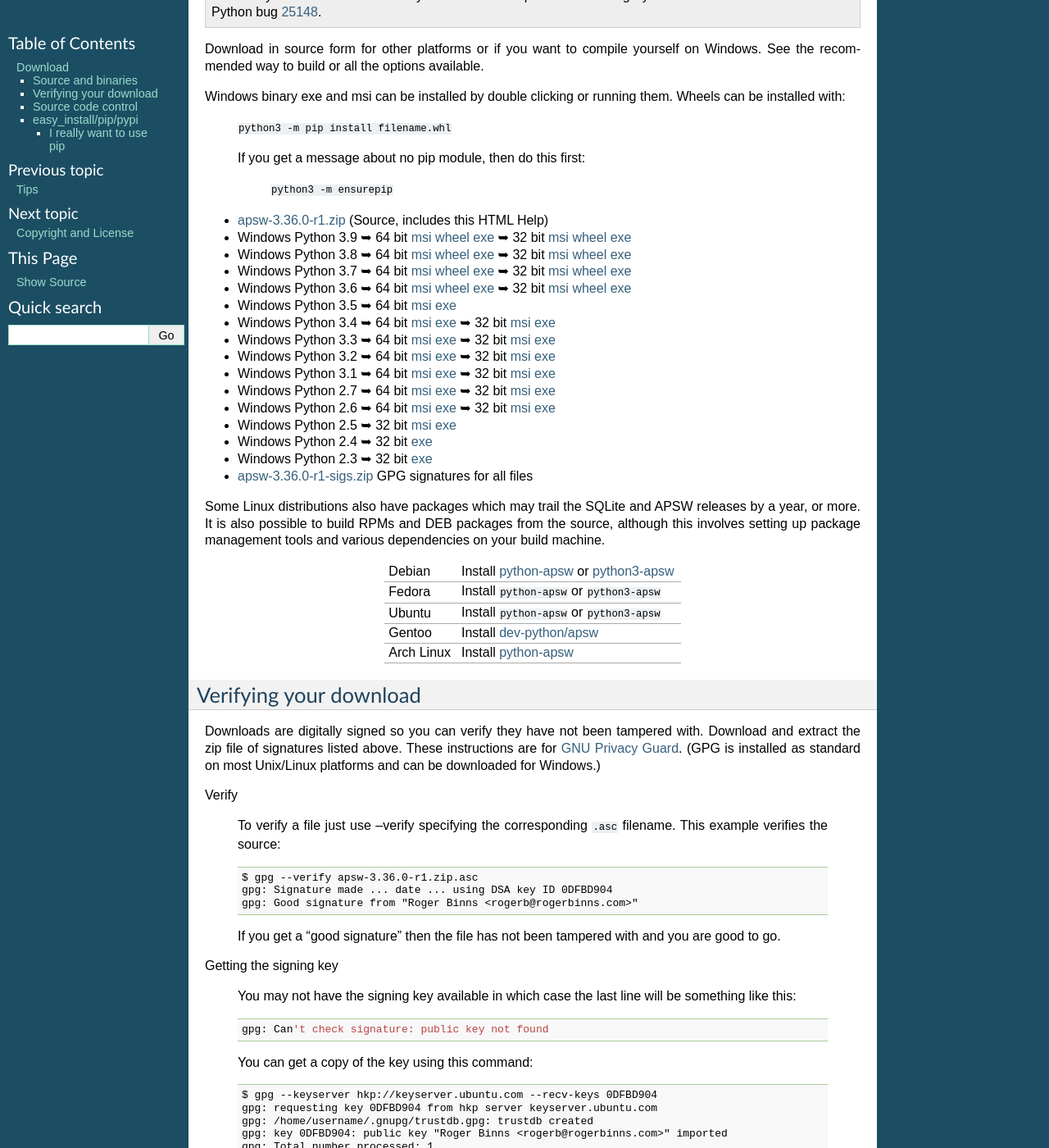
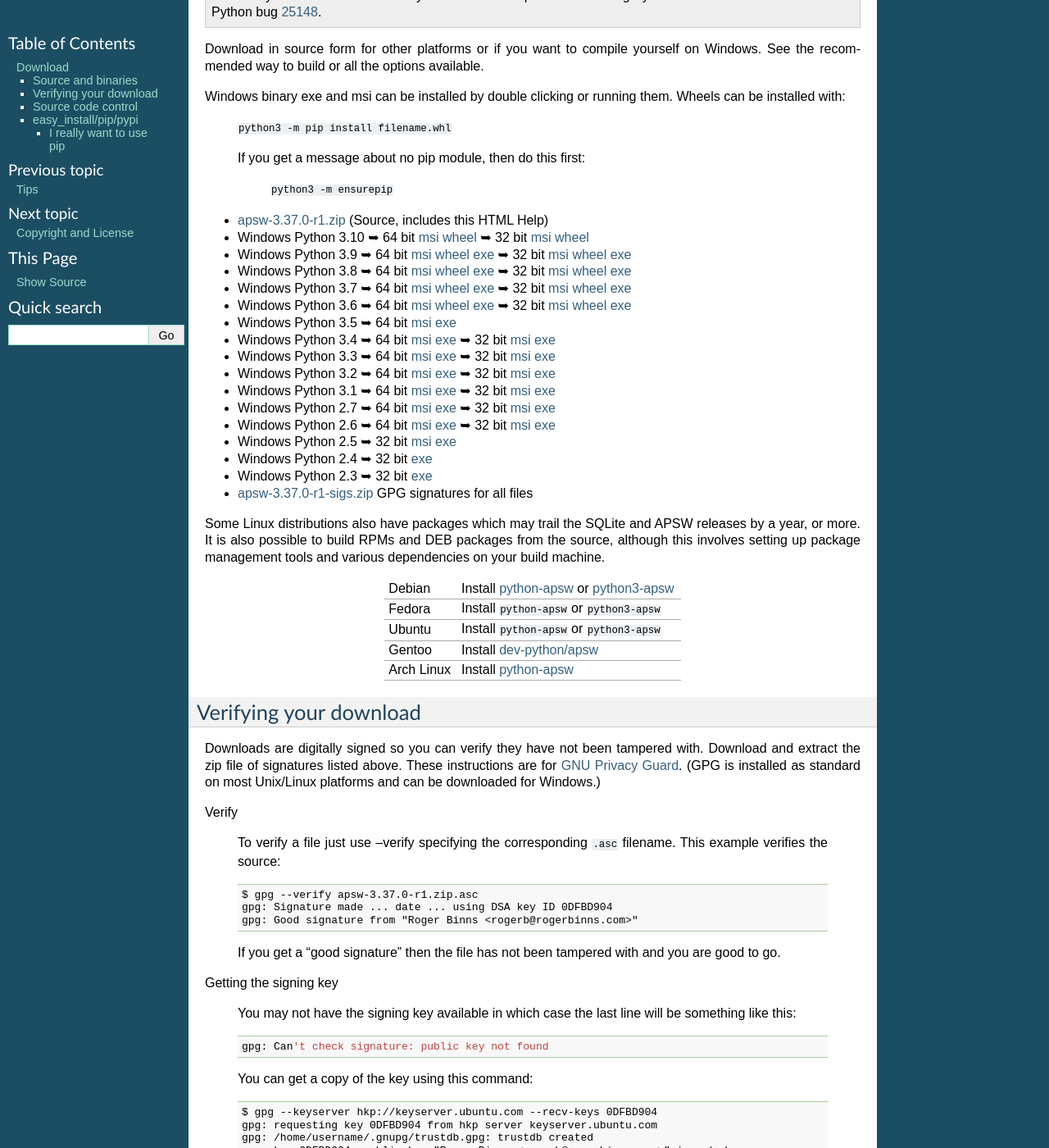
Before and after one commit to rogerbinns/apsw, a Sphinx documentation site: the page built from doc/download.rst, in a window 1280 px wide and 1400 px high, scrolled down 378 px. Shown: the whole window at 82% size. Built offline with Sphinx 7.4.7, drawn with Linux system fonts in a browser that asks for light colours; pages that are not in the unit, such as notebooks, are missing from menus; the version number is read from the project's files by our own code; some of the changed text lies outside the part shown.

Commit message:
Release bump with 2 new constants

```diff
--- a/doc/changes.rst
+++ b/doc/changes.rst
@@ -15,13 +15,16 @@
 <https://www.rogerbinns.com/blog/XXXXXX>`__).
 
 Windows Python 3.10 binaries are available to download.  The .exe format
-is no longer with this Python version.
+is no longer available with this Python version.
 
 Fixed custom VFS extension loading failure could leave the error
 message unterminated.
 
 Updated size of mutex array used by the :func:`fork checker <fork_checker>`
 
+Added constants:
+
+* SQLITE_CONSTRAINT_DATATYPE, SQLITE_OPEN_EXRESCODE
 
 3.36.0-r1
 =========
--- a/doc/download.rst
+++ b/doc/download.rst
@@ -44,64 +44,68 @@
 
 .. downloads-begin
 
-* `apsw-3.36.0-r1.zip
-  <https://github.com/rogerbinns/apsw/releases/download/3.36.0-r1/apsw-3.36.0-r1.zip>`__
+* `apsw-3.37.0-r1.zip
+  <https://github.com/rogerbinns/apsw/releases/download/3.37.0-r1/apsw-3.37.0-r1.zip>`__
   (Source, includes this HTML Help)
 
+* Windows Python 3.10
+  ➥ 64 bit  `msi   <https://github.com/rogerbinns/apsw/releases/download/3.37.0-r1/apsw-3.37.0.win-amd64-py3.10.msi>`__ `wheel   <https://github.com/rogerbinns/apsw/releases/download/3.37.0-r1/apsw-3.37.0-cp310-cp310-win_amd64.whl>`__
+  ➥ 32 bit  `msi   <https://github.com/rogerbinns/apsw/releases/download/3.37.0-r1/apsw-3.37.0.win32-py3.10.msi>`__ `wheel   <https://github.com/rogerbinns/apsw/releases/download/3.37.0-r1/apsw-3.37.0-cp310-cp310-win32.whl>`__
+
 * Windows Python 3.9
-  ➥ 64 bit  `msi   <https://github.com/rogerbinns/apsw/releases/download/3.36.0-r1/apsw-3.36.0.win-amd64-py3.9.msi>`__ `wheel   <https://github.com/rogerbinns/apsw/releases/download/3.36.0-r1/apsw-3.36.0-cp39-cp39-win_amd64.whl>`__ `exe   <https://github.com/rogerbinns/apsw/releases/download/3.36.0-r1/apsw-3.36.0.win-amd64-py3.9.exe>`__
-  ➥ 32 bit  `msi   <https://github.com/rogerbinns/apsw/releases/download/3.36.0-r1/apsw-3.36.0.win32-py3.9.msi>`__ `wheel   <https://github.com/rogerbinns/apsw/releases/download/3.36.0-r1/apsw-3.36.0-cp39-cp39-win32.whl>`__ `exe   <https://github.com/rogerbinns/apsw/releases/download/3.36.0-r1/apsw-3.36.0.win32-py3.9.exe>`__
+  ➥ 64 bit  `msi   <https://github.com/rogerbinns/apsw/releases/download/3.37.0-r1/apsw-3.37.0.win-amd64-py3.9.msi>`__ `wheel   <https://github.com/rogerbinns/apsw/releases/download/3.37.0-r1/apsw-3.37.0-cp39-cp39-win_amd64.whl>`__ `exe   <https://github.com/rogerbinns/apsw/releases/download/3.37.0-r1/apsw-3.37.0.win-amd64-py3.9.exe>`__
+  ➥ 32 bit  `msi   <https://github.com/rogerbinns/apsw/releases/download/3.37.0-r1/apsw-3.37.0.win32-py3.9.msi>`__ `wheel   <https://github.com/rogerbinns/apsw/releases/download/3.37.0-r1/apsw-3.37.0-cp39-cp39-win32.whl>`__ `exe   <https://github.com/rogerbinns/apsw/releases/download/3.37.0-r1/apsw-3.37.0.win32-py3.9.exe>`__
 
 * Windows Python 3.8
-  ➥ 64 bit  `msi   <https://github.com/rogerbinns/apsw/releases/download/3.36.0-r1/apsw-3.36.0.win-amd64-py3.8.msi>`__ `wheel   <https://github.com/rogerbinns/apsw/releases/download/3.36.0-r1/apsw-3.36.0-cp38-cp38-win_amd64.whl>`__ `exe   <https://github.com/rogerbinns/apsw/releases/download/3.36.0-r1/apsw-3.36.0.win-amd64-py3.8.exe>`__
-  ➥ 32 bit  `msi   <https://github.com/rogerbinns/apsw/releases/download/3.36.0-r1/apsw-3.36.0.win32-py3.8.msi>`__ `wheel   <https://github.com/rogerbinns/apsw/releases/download/3.36.0-r1/apsw-3.36.0-cp38-cp38-win32.whl>`__ `exe   <https://github.com/rogerbinns/apsw/releases/download/3.36.0-r1/apsw-3.36.0.win32-py3.8.exe>`__
+  ➥ 64 bit  `msi   <https://github.com/rogerbinns/apsw/releases/download/3.37.0-r1/apsw-3.37.0.win-amd64-py3.8.msi>`__ `wheel   <https://github.com/rogerbinns/apsw/releases/download/3.37.0-r1/apsw-3.37.0-cp38-cp38-win_amd64.whl>`__ `exe   <https://github.com/rogerbinns/apsw/releases/download/3.37.0-r1/apsw-3.37.0.win-amd64-py3.8.exe>`__
+  ➥ 32 bit  `msi   <https://github.com/rogerbinns/apsw/releases/download/3.37.0-r1/apsw-3.37.0.win32-py3.8.msi>`__ `wheel   <https://github.com/rogerbinns/apsw/releases/download/3.37.0-r1/apsw-3.37.0-cp38-cp38-win32.whl>`__ `exe   <https://github.com/rogerbinns/apsw/releases/download/3.37.0-r1/apsw-3.37.0.win32-py3.8.exe>`__
 
 * Windows Python 3.7
-  ➥ 64 bit  `msi   <https://github.com/rogerbinns/apsw/releases/download/3.36.0-r1/apsw-3.36.0.win-amd64-py3.7.msi>`__ `wheel   <https://github.com/rogerbinns/apsw/releases/download/3.36.0-r1/apsw-3.36.0-cp37-cp37m-win_amd64.whl>`__ `exe   <https://github.com/rogerbinns/apsw/releases/download/3.36.0-r1/apsw-3.36.0.win-amd64-py3.7.exe>`__
-  ➥ 32 bit  `msi   <https://github.com/rogerbinns/apsw/releases/download/3.36.0-r1/apsw-3.36.0.win32-py3.7.msi>`__ `wheel   <https://github.com/rogerbinns/apsw/releases/download/3.36.0-r1/apsw-3.36.0-cp37-cp37m-win32.whl>`__ `exe   <https://github.com/rogerbinns/apsw/releases/download/3.36.0-r1/apsw-3.36.0.win32-py3.7.exe>`__
+  ➥ 64 bit  `msi   <https://github.com/rogerbinns/apsw/releases/download/3.37.0-r1/apsw-3.37.0.win-amd64-py3.7.msi>`__ `wheel   <https://github.com/rogerbinns/apsw/releases/download/3.37.0-r1/apsw-3.37.0-cp37-cp37m-win_amd64.whl>`__ `exe   <https://github.com/rogerbinns/apsw/releases/download/3.37.0-r1/apsw-3.37.0.win-amd64-py3.7.exe>`__
+  ➥ 32 bit  `msi   <https://github.com/rogerbinns/apsw/releases/download/3.37.0-r1/apsw-3.37.0.win32-py3.7.msi>`__ `wheel   <https://github.com/rogerbinns/apsw/releases/download/3.37.0-r1/apsw-3.37.0-cp37-cp37m-win32.whl>`__ `exe   <https://github.com/rogerbinns/apsw/releases/download/3.37.0-r1/apsw-3.37.0.win32-py3.7.exe>`__
 
 * Windows Python 3.6
-  ➥ 64 bit  `msi   <https://github.com/rogerbinns/apsw/releases/download/3.36.0-r1/apsw-3.36.0.win-amd64-py3.6.msi>`__ `wheel   <https://github.com/rogerbinns/apsw/releases/download/3.36.0-r1/apsw-3.36.0-cp36-cp36m-win_amd64.whl>`__ `exe   <https://github.com/rogerbinns/apsw/releases/download/3.36.0-r1/apsw-3.36.0.win-amd64-py3.6.exe>`__
-  ➥ 32 bit  `msi   <https://github.com/rogerbinns/apsw/releases/download/3.36.0-r1/apsw-3.36.0.win32-py3.6.msi>`__ `wheel   <https://github.com/rogerbinns/apsw/releases/download/3.36.0-r1/apsw-3.36.0-cp36-cp36m-win32.whl>`__ `exe   <https://github.com/rogerbinns/apsw/releases/download/3.36.0-r1/apsw-3.36.0.win32-py3.6.exe>`__
+  ➥ 64 bit  `msi   <https://github.com/rogerbinns/apsw/releases/download/3.37.0-r1/apsw-3.37.0.win-amd64-py3.6.msi>`__ `wheel   <https://github.com/rogerbinns/apsw/releases/download/3.37.0-r1/apsw-3.37.0-cp36-cp36m-win_amd64.whl>`__ `exe   <https://github.com/rogerbinns/apsw/releases/download/3.37.0-r1/apsw-3.37.0.win-amd64-py3.6.exe>`__
+  ➥ 32 bit  `msi   <https://github.com/rogerbinns/apsw/releases/download/3.37.0-r1/apsw-3.37.0.win32-py3.6.msi>`__ `wheel   <https://github.com/rogerbinns/apsw/releases/download/3.37.0-r1/apsw-3.37.0-cp36-cp36m-win32.whl>`__ `exe   <https://github.com/rogerbinns/apsw/releases/download/3.37.0-r1/apsw-3.37.0.win32-py3.6.exe>`__
 
 * Windows Python 3.5
-  ➥ 64 bit  `msi   <https://github.com/rogerbinns/apsw/releases/download/3.36.0-r1/apsw-3.36.0.win-amd64-py3.5.msi>`__ `exe   <https://github.com/rogerbinns/apsw/releases/download/3.36.0-r1/apsw-3.36.0.win-amd64-py3.5.exe>`__
+  ➥ 64 bit  `msi   <https://github.com/rogerbinns/apsw/releases/download/3.37.0-r1/apsw-3.37.0.win-amd64-py3.5.msi>`__ `exe   <https://github.com/rogerbinns/apsw/releases/download/3.37.0-r1/apsw-3.37.0.win-amd64-py3.5.exe>`__
 
 * Windows Python 3.4
-  ➥ 64 bit  `msi   <https://github.com/rogerbinns/apsw/releases/download/3.36.0-r1/apsw-3.36.0.win-amd64-py3.4.msi>`__ `exe   <https://github.com/rogerbinns/apsw/releases/download/3.36.0-r1/apsw-3.36.0.win-amd64-py3.4.exe>`__
-  ➥ 32 bit  `msi   <https://github.com/rogerbinns/apsw/releases/download/3.36.0-r1/apsw-3.36.0.win32-py3.4.msi>`__ `exe   <https://github.com/rogerbinns/apsw/releases/download/3.36.0-r1/apsw-3.36.0.win32-py3.4.exe>`__
+  ➥ 64 bit  `msi   <https://github.com/rogerbinns/apsw/releases/download/3.37.0-r1/apsw-3.37.0.win-amd64-py3.4.msi>`__ `exe   <https://github.com/rogerbinns/apsw/releases/download/3.37.0-r1/apsw-3.37.0.win-amd64-py3.4.exe>`__
+  ➥ 32 bit  `msi   <https://github.com/rogerbinns/apsw/releases/download/3.37.0-r1/apsw-3.37.0.win32-py3.4.msi>`__ `exe   <https://github.com/rogerbinns/apsw/releases/download/3.37.0-r1/apsw-3.37.0.win32-py3.4.exe>`__
 
 * Windows Python 3.3
-  ➥ 64 bit  `msi   <https://github.com/rogerbinns/apsw/releases/download/3.36.0-r1/apsw-3.36.0.win-amd64-py3.3.msi>`__ `exe   <https://github.com/rogerbinns/apsw/releases/download/3.36.0-r1/apsw-3.36.0.win-amd64-py3.3.exe>`__
-  ➥ 32 bit  `msi   <https://github.com/rogerbinns/apsw/releases/download/3.36.0-r1/apsw-3.36.0.win32-py3.3.msi>`__ `exe   <https://github.com/rogerbinns/apsw/releases/download/3.36.0-r1/apsw-3.36.0.win32-py3.3.exe>`__
+  ➥ 64 bit  `msi   <https://github.com/rogerbinns/apsw/releases/download/3.37.0-r1/apsw-3.37.0.win-amd64-py3.3.msi>`__ `exe   <https://github.com/rogerbinns/apsw/releases/download/3.37.0-r1/apsw-3.37.0.win-amd64-py3.3.exe>`__
+  ➥ 32 bit  `msi   <https://github.com/rogerbinns/apsw/releases/download/3.37.0-r1/apsw-3.37.0.win32-py3.3.msi>`__ `exe   <https://github.com/rogerbinns/apsw/releases/download/3.37.0-r1/apsw-3.37.0.win32-py3.3.exe>`__
 
 * Windows Python 3.2
-  ➥ 64 bit  `msi   <https://github.com/rogerbinns/apsw/releases/download/3.36.0-r1/apsw-3.36.0.win-amd64-py3.2.msi>`__ `exe   <https://github.com/rogerbinns/apsw/releases/download/3.36.0-r1/apsw-3.36.0.win-amd64-py3.2.exe>`__
-  ➥ 32 bit  `msi   <https://github.com/rogerbinns/apsw/releases/download/3.36.0-r1/apsw-3.36.0.win32-py3.2.msi>`__ `exe   <https://github.com/rogerbinns/apsw/releases/download/3.36.0-r1/apsw-3.36.0.win32-py3.2.exe>`__
+  ➥ 64 bit  `msi   <https://github.com/rogerbinns/apsw/releases/download/3.37.0-r1/apsw-3.37.0.win-amd64-py3.2.msi>`__ `exe   <https://github.com/rogerbinns/apsw/releases/download/3.37.0-r1/apsw-3.37.0.win-amd64-py3.2.exe>`__
+  ➥ 32 bit  `msi   <https://github.com/rogerbinns/apsw/releases/download/3.37.0-r1/apsw-3.37.0.win32-py3.2.msi>`__ `exe   <https://github.com/rogerbinns/apsw/releases/download/3.37.0-r1/apsw-3.37.0.win32-py3.2.exe>`__
 
 * Windows Python 3.1
-  ➥ 64 bit  `msi   <https://github.com/rogerbinns/apsw/releases/download/3.36.0-r1/apsw-3.36.0.win-amd64-py3.1.msi>`__ `exe   <https://github.com/rogerbinns/apsw/releases/download/3.36.0-r1/apsw-3.36.0.win-amd64-py3.1.exe>`__
-  ➥ 32 bit  `msi   <https://github.com/rogerbinns/apsw/releases/download/3.36.0-r1/apsw-3.36.0.win32-py3.1.msi>`__ `exe   <https://github.com/rogerbinns/apsw/releases/download/3.36.0-r1/apsw-3.36.0.win32-py3.1.exe>`__
+  ➥ 64 bit  `msi   <https://github.com/rogerbinns/apsw/releases/download/3.37.0-r1/apsw-3.37.0.win-amd64-py3.1.msi>`__ `exe   <https://github.com/rogerbinns/apsw/releases/download/3.37.0-r1/apsw-3.37.0.win-amd64-py3.1.exe>`__
+  ➥ 32 bit  `msi   <https://github.com/rogerbinns/apsw/releases/download/3.37.0-r1/apsw-3.37.0.win32-py3.1.msi>`__ `exe   <https://github.com/rogerbinns/apsw/releases/download/3.37.0-r1/apsw-3.37.0.win32-py3.1.exe>`__
 
 * Windows Python 2.7
-  ➥ 64 bit  `msi   <https://github.com/rogerbinns/apsw/releases/download/3.36.0-r1/apsw-3.36.0.win-amd64-py2.7.msi>`__ `exe   <https://github.com/rogerbinns/apsw/releases/download/3.36.0-r1/apsw-3.36.0.win-amd64-py2.7.exe>`__
-  ➥ 32 bit  `msi   <https://github.com/rogerbinns/apsw/releases/download/3.36.0-r1/apsw-3.36.0.win32-py2.7.msi>`__ `exe   <https://github.com/rogerbinns/apsw/releases/download/3.36.0-r1/apsw-3.36.0.win32-py2.7.exe>`__
+  ➥ 64 bit  `msi   <https://github.com/rogerbinns/apsw/releases/download/3.37.0-r1/apsw-3.37.0.win-amd64-py2.7.msi>`__ `exe   <https://github.com/rogerbinns/apsw/releases/download/3.37.0-r1/apsw-3.37.0.win-amd64-py2.7.exe>`__
+  ➥ 32 bit  `msi   <https://github.com/rogerbinns/apsw/releases/download/3.37.0-r1/apsw-3.37.0.win32-py2.7.msi>`__ `exe   <https://github.com/rogerbinns/apsw/releases/download/3.37.0-r1/apsw-3.37.0.win32-py2.7.exe>`__
 
 * Windows Python 2.6
-  ➥ 64 bit  `msi   <https://github.com/rogerbinns/apsw/releases/download/3.36.0-r1/apsw-3.36.0.win-amd64-py2.6.msi>`__ `exe   <https://github.com/rogerbinns/apsw/releases/download/3.36.0-r1/apsw-3.36.0.win-amd64-py2.6.exe>`__
-  ➥ 32 bit  `msi   <https://github.com/rogerbinns/apsw/releases/download/3.36.0-r1/apsw-3.36.0.win32-py2.6.msi>`__ `exe   <https://github.com/rogerbinns/apsw/releases/download/3.36.0-r1/apsw-3.36.0.win32-py2.6.exe>`__
+  ➥ 64 bit  `msi   <https://github.com/rogerbinns/apsw/releases/download/3.37.0-r1/apsw-3.37.0.win-amd64-py2.6.msi>`__ `exe   <https://github.com/rogerbinns/apsw/releases/download/3.37.0-r1/apsw-3.37.0.win-amd64-py2.6.exe>`__
+  ➥ 32 bit  `msi   <https://github.com/rogerbinns/apsw/releases/download/3.37.0-r1/apsw-3.37.0.win32-py2.6.msi>`__ `exe   <https://github.com/rogerbinns/apsw/releases/download/3.37.0-r1/apsw-3.37.0.win32-py2.6.exe>`__
 
 * Windows Python 2.5
-  ➥ 32 bit  `msi   <https://github.com/rogerbinns/apsw/releases/download/3.36.0-r1/apsw-3.36.0.win32-py2.5.msi>`__ `exe   <https://github.com/rogerbinns/apsw/releases/download/3.36.0-r1/apsw-3.36.0.win32-py2.5.exe>`__
+  ➥ 32 bit  `msi   <https://github.com/rogerbinns/apsw/releases/download/3.37.0-r1/apsw-3.37.0.win32-py2.5.msi>`__ `exe   <https://github.com/rogerbinns/apsw/releases/download/3.37.0-r1/apsw-3.37.0.win32-py2.5.exe>`__
 
 * Windows Python 2.4
-  ➥ 32 bit  `exe   <https://github.com/rogerbinns/apsw/releases/download/3.36.0-r1/apsw-3.36.0-r1.win32-py2.4.exe>`__
+  ➥ 32 bit  `exe   <https://github.com/rogerbinns/apsw/releases/download/3.37.0-r1/apsw-3.37.0-r1.win32-py2.4.exe>`__
 
 * Windows Python 2.3
-  ➥ 32 bit  `exe   <https://github.com/rogerbinns/apsw/releases/download/3.36.0-r1/apsw-3.36.0-r1.win32-py2.3.exe>`__
+  ➥ 32 bit  `exe   <https://github.com/rogerbinns/apsw/releases/download/3.37.0-r1/apsw-3.37.0-r1.win32-py2.3.exe>`__
 
-* `apsw-3.36.0-r1-sigs.zip
-  <https://github.com/rogerbinns/apsw/releases/download/3.36.0-r1/apsw-3.36.0-r1-sigs.zip>`__
+* `apsw-3.37.0-r1-sigs.zip
+  <https://github.com/rogerbinns/apsw/releases/download/3.37.0-r1/apsw-3.37.0-r1-sigs.zip>`__
   GPG signatures for all files
 
 .. downloads-end
@@ -141,7 +145,7 @@
   To verify a file just use --verify specifying the corresponding
   ``.asc`` filename.  This example verifies the source::
 
-      $ gpg --verify apsw-3.36.0-r1.zip.asc
+      $ gpg --verify apsw-3.37.0-r1.zip.asc
       gpg: Signature made ... date ... using DSA key ID 0DFBD904
       gpg: Good signature from "Roger Binns <rogerb@rogerbinns.com>"
 
@@ -206,8 +210,8 @@
 
 Use this (all one command)::
 
-    pip install --user https://github.com/rogerbinns/apsw/releases/download/3.36.0-r1/apsw-3.36.0-r1.zip \
-    --global-option=fetch --global-option=--version --global-option=3.36.0 --global-option=--all \
+    pip install --user https://github.com/rogerbinns/apsw/releases/download/3.37.0-r1/apsw-3.37.0-r1.zip \
+    --global-option=fetch --global-option=--version --global-option=3.37.0 --global-option=--all \
     --global-option=build --global-option=--enable-all-extensions
 
 .. pip-end
```
Also changed, not shown: 5 other files.
